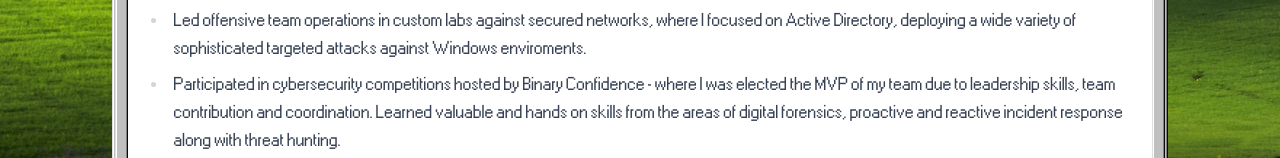
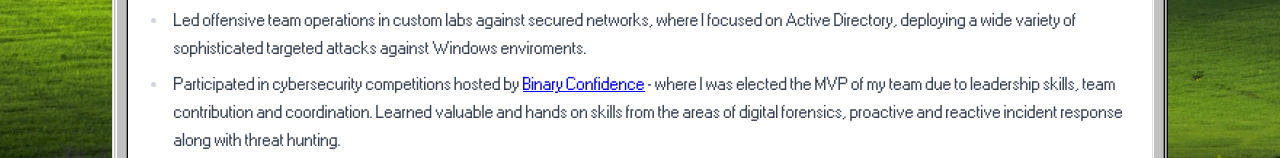
Before and after one commit to shimasakon/shimasakon, a React (Vite) app: page /about in a window 1280 px wide. Shown: the part 642-800 px from the top of the page. Built offline with nearby package versions, Linux system fonts and the light colour scheme.

Commit message:
Update About.tsx

```diff
--- a/src/components/About.tsx
+++ b/src/components/About.tsx
@@ -42,7 +42,7 @@ export const About = () => (
                 <li>Founded and captained <a href="https://ctftime.org/team/383658" target="_blank">rakuz4n</a>, a CTF team consisting of players from teams from all across the world, with the intent on creating a friendly enviroment for collective learning and individual growth.</li>
                 <li>Closely worked with private security researchers and veteran red teamers on the topics of penetration testing and malware development, where we specifically worked on innovative methods to extract SSNs without relying on incrementation and parsing the NTDLL.dll along with anti-sandbox techniques. One of our biggest researches was the attempted identification and termination of all <a href="https://en.wikipedia.org/wiki/Kernel_Patch_Protection" target="_blank">PatchGuard (KPP)</a> threads, in order to allow tampering with critical kernel structures, which as a result would drastically simplify the process of developing bootkits/rootkits.</li>
                 <li>Led offensive team operations in custom labs against secured networks, where I focused on Active Directory, deploying a wide variety of sophisticated targeted attacks against Windows enviroments.</li>
-                <li>Participated in cybersecurity competitions hosted by Binary Confidence - where I was elected the MVP of my team due to leadership skills, team contribution and coordination. Learned valuable and hands on skills from the areas of digital forensics, proactive and reactive incident response along with threat hunting.</li>
+                <li>Participated in cybersecurity competitions hosted by <a href="https://www.binaryconfidence.com/" target="_blank">Binary Confidence</a> - where I was elected the MVP of my team due to leadership skills, team contribution and coordination. Learned valuable and hands on skills from the areas of digital forensics, proactive and reactive incident response along with threat hunting.</li>
                 <li>Placed in the top 10 of <a href="https://cybergame.sk/sk" target="_blank">CyberGame</a> 2025 - the national qualifier for Team Slovakia</li>
             </ul>
           </div>
```
